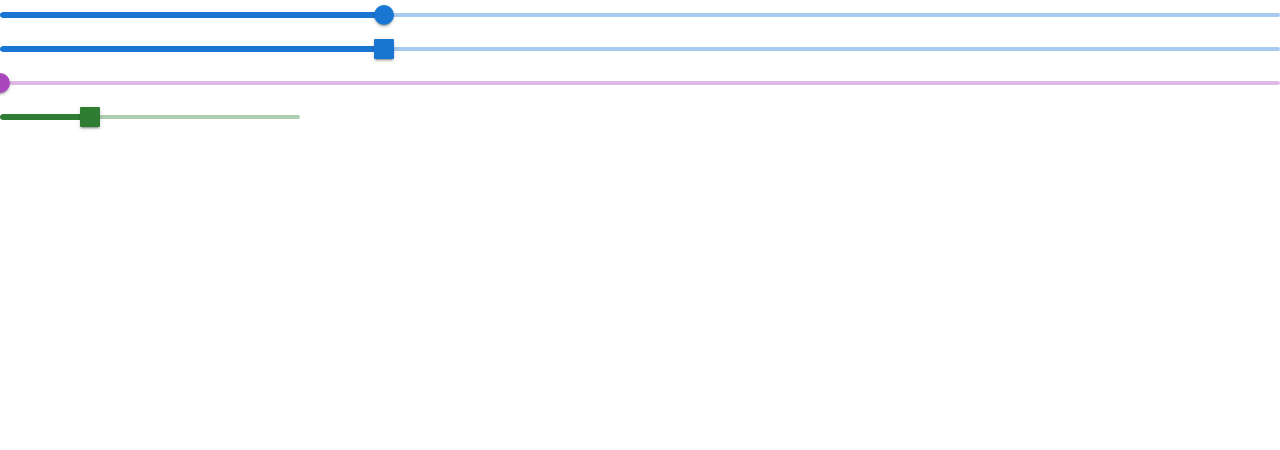
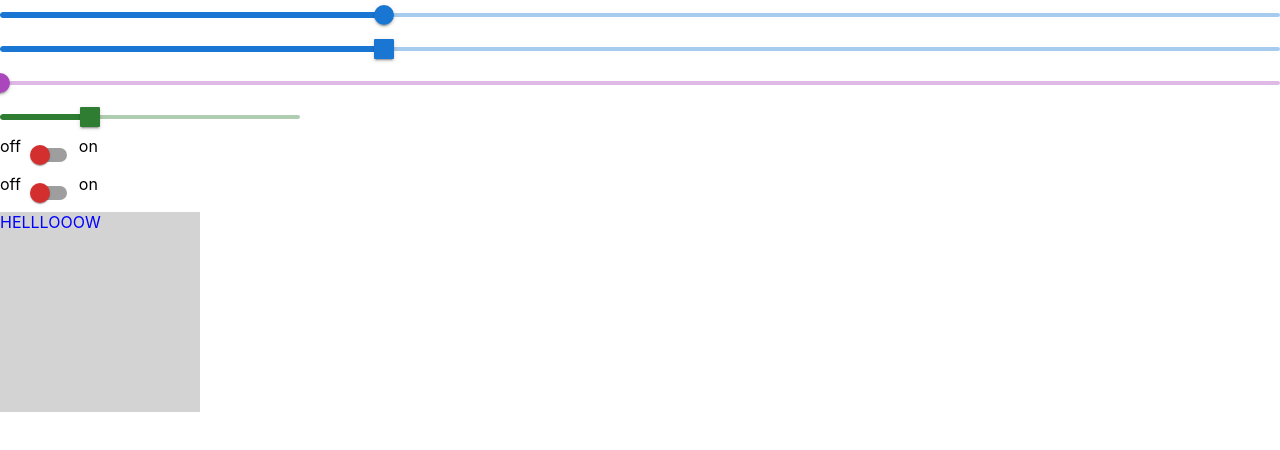
Before and after one commit to matteo9966/MaterialUI-examples, a React (Create React App) app: page / in a window 1280 px wide. Shown: the top 450 px of the page. Built offline with nearby package versions, Linux system fonts and the light colour scheme.

Commit message:
added fancySwitch

```diff
--- a/src/App.tsx
+++ b/src/App.tsx
@@ -1,5 +1,6 @@
 import * as React from "react";
 import "./App.css";
+import { FancySwitch } from "./components/FancySwitch/FancySwitch";
 import { NestedSlider } from "./components/nestedSlider/NestedSlider";
 import PlainCssSlider from "./components/Slider/Slider";
 import { SxSlider } from "./components/SxSlider/Slider";
@@ -13,7 +14,7 @@ function App() {
      <PlainCssSlider></PlainCssSlider>
       <SxSlider></SxSlider>
       <NestedSlider></NestedSlider>
-
+      <FancySwitch></FancySwitch>
 
     </>
   );
--- /dev/null
+++ b/src/components/FancySwitch/FancySwitch.tsx
@@ -0,0 +1,33 @@
+import React from 'react'
+import Switch from '@mui/material/Switch';
+import { Box } from '@mui/system';
+
+
+export const FancySwitch = () => {
+  const dayFont:React.CSSProperties ={color:'blue',backgroundColor:'lightgray',}
+  const nightFont:React.CSSProperties ={color:'white',backgroundColor:'black',}
+
+  const [style,setStyle]=React.useState<React.CSSProperties>(dayFont)
+
+  const onChangeStyleToDay=(event: React.ChangeEvent<HTMLInputElement>, checked: boolean)=>{
+      if(checked) setStyle(dayFont)
+  }
+  const onChangeStyleToNight=(event: React.ChangeEvent<HTMLInputElement>, checked: boolean)=>{
+    if(checked) setStyle(nightFont)
+  }
+    return (
+        <div>
+        <Box component={"div"} sx={{display:'flex','&:before':{'content':'"off"'},'&:after':{'content':'"on"'}}}>
+        <Switch onChange={onChangeStyleToDay} sx={{'& .MuiSwitch-thumb':{backgroundColor:'error.main'}}} ></Switch>
+      </Box>
+      <Box component={"div"} sx={{display:'flex','&:before':{'content':'"off"'},'&:after':{'content':'"on"'}}}>
+        <Switch onChange={onChangeStyleToNight} sx={{'& .MuiSwitch-thumb':{backgroundColor:'error.main'}}} ></Switch>
+      </Box>
+
+        <Box sx={{width:200,height:200}} style={style}>
+            HELLLOOOW
+        </Box>
+
+        </div>
+    )
+}
```
